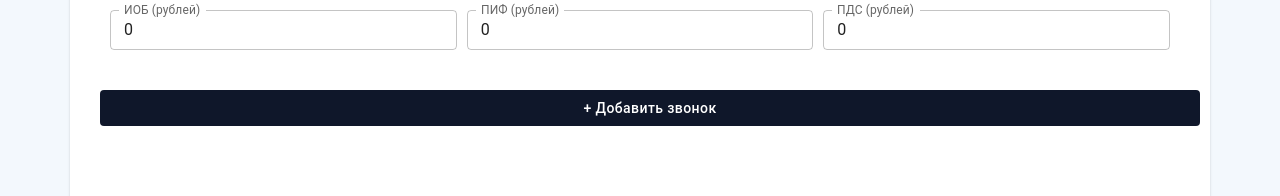
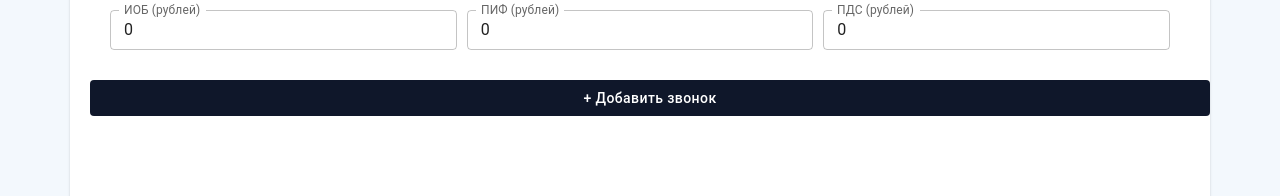
Before and after one commit to evgenyzaostrovsky/daily-activity, a React (Vite) app in the folder daily-activity/: page / in a window 1280 px wide. Both pictures are taken after a click on the button "Новый". Shown: the part 568-764 px from the top of the page. Built offline with nearby package versions, Linux system fonts and the light colour scheme.

Commit message:
top tracking node_modules

```diff
--- a/daily-activity/package.json
+++ b/daily-activity/package.json
@@ -10,7 +10,7 @@
     "preview": "vite preview"
   },
   "dependencies": {
-    "framer-motion": "^12.23.9",
+
     "@emotion/react": "^11.14.0",
     "@emotion/styled": "^11.14.1",
     "@mui/icons-material": "^7.2.0",
@@ -21,7 +21,7 @@
     "react-redux": "^9.2.0"
   },
   "devDependencies": {
-    "framer-motion": "^12.23.9",
+
     "@eslint/js": "^9.30.1",
     "@types/react": "^19.1.8",
     "@types/react-dom": "^19.1.6",
--- a/daily-activity/src/components/addingCalls/AddingCalls.tsx
+++ b/daily-activity/src/components/addingCalls/AddingCalls.tsx
@@ -1,22 +1,21 @@
 import { Card, Grid, TextField } from "@mui/material";
-import { useEffect, useRef, useState } from "react";
+import { useEffect, useState } from "react";
 import InfoOutlineIcon from '@mui/icons-material/InfoOutline';
 import Typography from "@mui/material/Typography";
 import Box from "@mui/material/Box";
 import Button from "@mui/material/Button";
 import WifiCalling3Icon from '@mui/icons-material/WifiCalling3';
 import PhoneCallbackIcon from '@mui/icons-material/PhoneCallback';
-import { AnimatePresence, motion } from "framer-motion";
 import { addCall, Call } from "../../features/calls/callsSlice";
 import { useDispatch } from "react-redux";
 
 export const AddingCalls = () => {
     const dispatch = useDispatch();
 
-    const [newCall, setNewCall] = useState<boolean>(false);
-    const [oldCall, setOldCall] = useState<boolean>(false);
-    const [noteReject, setNoteReject] = useState<boolean>(false);
-    const [fundOffered, setFundOffered] = useState<boolean>(false);
+    const [newCall, setNewCall] = useState(false);
+    const [oldCall, setOldCall] = useState(false);
+    const [noteReject, setNoteReject] = useState(false);
+    const [fundOffered, setFundOffered] = useState(false);
     const [itIsDeal, setItIsDeal] = useState(false);
 
     const [localNotePipe, setLocalNotePipe] = useState(0);
@@ -34,7 +33,6 @@ export const AddingCalls = () => {
             alert('Выберите тип звонка');
             return;
         }
-
 
         const newCallAdding: Call = {
             id: Date.now().toString(),
@@ -54,7 +52,6 @@ export const AddingCalls = () => {
             }
         };
 
-        // Очистка
         setLocalNotePipe(0);
         setLocalFundPipe(0);
         setLocalInsurancePipe(0);
@@ -72,7 +69,6 @@ export const AddingCalls = () => {
         dispatch(addCall(newCallAdding));
     };
 
-    // Глобальный обработчик Enter с эффектом
     useEffect(() => {
         if (!emptyCallCondition) {
             const handleKeyDown = (e: KeyboardEvent) => {
@@ -83,14 +79,9 @@ export const AddingCalls = () => {
                     handleAddCall();
                 }
             };
-
             window.addEventListener('keydown', handleKeyDown);
-            return () => {
-                window.removeEventListener('keydown', handleKeyDown);
-            };
+            return () => window.removeEventListener('keydown', handleKeyDown);
         }
-        // Если emptyCallCondition === true — эффект не добавляет обработчик
-        // Но useEffect всё равно вызывается, просто ничего не делает
     }, [
         emptyCallCondition,
         newCall,
@@ -106,7 +97,6 @@ export const AddingCalls = () => {
         localInsuranceDeal,
     ]);
 
-    // Стили кнопок
     const buttonDealColor = itIsDeal
         ? { border: "1px solid #e2e8f0", backgroundColor: "#b9fbc0", color: "black" }
         : { color: "#0a0817" };
@@ -174,7 +164,7 @@ export const AddingCalls = () => {
             </Box>
 
             <Grid container spacing={2} sx={{ width: '100%', marginTop: '20px' }}>
-                <Grid size={{ xs: 12, md: 6 }}>
+                <Grid item xs={12} md={6}>
                     <Box sx={{ display: "flex", flexDirection: "column", padding: "10px" }}>
                         <Typography>Тип звонка</Typography>
                         <Box sx={{ display: "flex", mt: "15px", gap: "5px" }}>
@@ -198,7 +188,7 @@ export const AddingCalls = () => {
                     </Box>
                 </Grid>
 
-                <Grid size={{ xs: 12, md: 6 }}>
+                <Grid item xs={12} md={6}>
                     <Box sx={{ display: "flex", flexDirection: "column", padding: "10px", gap: "5px" }}>
                         <Typography sx={{ mb: "10px" }}>Результаты звонка</Typography>
                         <Button variant="outlined" onClick={() => onChangeHandler("NOTE_REJECT")} sx={buttonNoteRejectedStyles}>
@@ -246,24 +236,7 @@ export const AddingCalls = () => {
                 </Box>
             </Box>
 
-            <motion.div
-                initial={{ opacity: 0, y: -20 }}
-                animate={{ opacity: 1, y: 0 }}
-                exit={{ opacity: 0, y: 20 }}
-                transition={{ duration: 0.3 }}
-                layout
-                style={{ width: "100%", padding: "10px" }}
-            >
-                <AnimatePresence>
             {itIsDeal && (
-                        <motion.div
-                            initial={{ opacity: 0, y: -20 }}
-                            animate={{ opacity: 1, y: 0 }}
-                            exit={{ opacity: 0, y: 20 }}
-                            transition={{ duration: 0.3 }}
-                            layout
-                            style={{ width: "100%", padding: "10px" }}
-                        >
                 <Box sx={{ width: "100%", padding: "10px" }}>
                     <Box sx={{ mb: "20px" }}>
                         <Typography sx={{ mb: "20px" }}>Реализованная сделка</Typography>
@@ -295,10 +268,10 @@ export const AddingCalls = () => {
                         </Box>
                     </Box>
                 </Box>
-                        </motion.div>
             )}
-                </AnimatePresence>
-                {!emptyCallCondition ? <Button
+
+            {!emptyCallCondition && (
+                <Button
                     onClick={handleAddCall}
                     fullWidth
                     sx={{
@@ -308,9 +281,8 @@ export const AddingCalls = () => {
                     }}
                 >
                     + Добавить звонок
-                </Button> : ''}
-
-            </motion.div>
+                </Button>
+            )}
         </Card>
     );
 };
```
Lines whose indentation alone changed are shown as unchanged.
